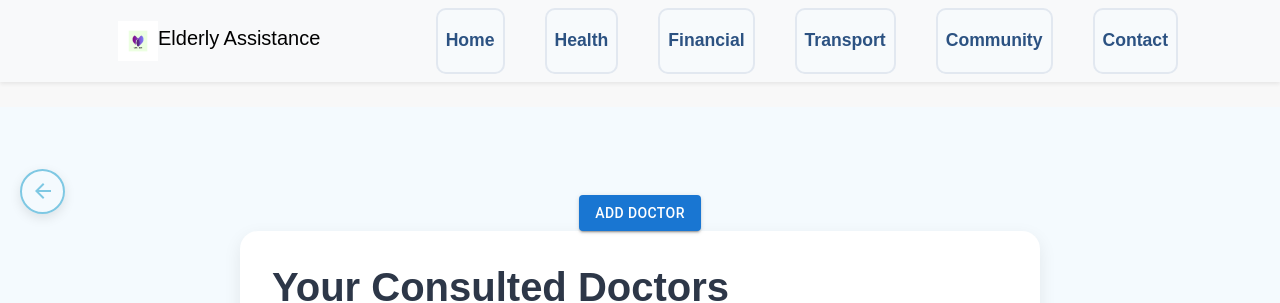
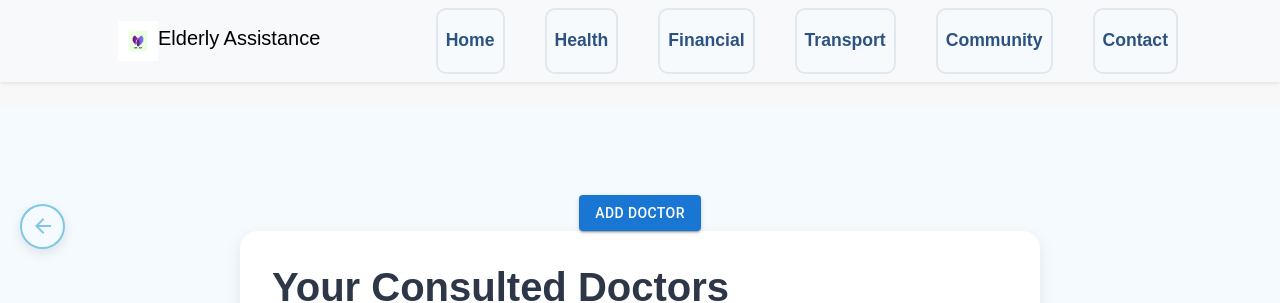
Before and after one commit to Lomash1671/vridhub-updated, a React (Vite) app: page /health/doctor in a window 1280 px wide. Shown: the top 303 px of the page. Built offline with nearby package versions, Linux system fonts and the light colour scheme; no server answers; the database is empty.

Commit message:
done wih health

```diff
--- a/src/components/health/Doctor.jsx
+++ b/src/components/health/Doctor.jsx
@@ -85,16 +85,18 @@ const Doctor = () => {
       </Helmet>
 
       <main className="doctor-main">
+
+        {/* Updated Go Back Button - NOW POSITION HIGHER */}
+        <button onClick={handleBack} className="go-back-btn">
+          <ArrowBack className="back-arrow-icon" />
+        </button>
+
+        {/* Loading Spinner */}
         {loading && (
-          <Spinner animation="border" role="status">
+          <Spinner animation="border" role="status" className="loading-spinner">
             <span className="visually-hidden">Loading...</span>
           </Spinner>
         )}
-
-        {/* Updated Go Back Button */}
-        <button onClick={handleBack} className="go-back-btn">
-          <ArrowBack className="back-arrow-icon" />
-        </button>
 
         {/* Add Doctor Button */}
         <div className="doctor-button-wrapper">
@@ -107,6 +109,7 @@ const Doctor = () => {
           </Button>
         </div>
 
+        {/* Doctors List */}
         <div className="doctor-container">
           <h2 className="section-title">Your Consulted Doctors</h2>
           <div className="doctor-list">
@@ -123,7 +126,7 @@ const Doctor = () => {
           </div>
         </div>
 
-        {/* Dialog */}
+        {/* Dialog for Adding Doctor */}
         <Dialog open={openDialog} onClose={handleCloseDialog}>
           <DialogTitle>Add Doctor</DialogTitle>
           <DialogContent>
@@ -164,7 +167,7 @@ const Doctor = () => {
           </DialogActions>
         </Dialog>
 
-        {/* Snackbar */}
+        {/* Snackbar Notification */}
         <Snackbar
           open={openSnackbar}
           autoHideDuration={6000}
--- a/src/styles/health/Doctor.css
+++ b/src/styles/health/Doctor.css
@@ -188,7 +188,7 @@ body {
 /* Go Back Button */
 .go-back-btn {
   position: absolute;
-  top: 20px;
+  top: 25px; /* corrected: now higher like Prescription page */
   left: 20px;
   display: flex;
   align-items: center;
--- a/src/styles/health/Prescription.css
+++ b/src/styles/health/Prescription.css
@@ -21,6 +21,7 @@
   display: flex;
   flex-direction: column;
   align-items: center;
+  position: relative; /* Added for absolute child positioning */
 }
 
 .prescription-title {
@@ -108,22 +109,23 @@
   margin-top: 1rem;
 }
 
-/* Go Back Button Styling */.go-back-btn {
+/* Go Back Button Styling */
+.go-back-btn {
   position: absolute;
-  top: 50px; /* Adjust lower if needed */
+  top: 85px; /* LOWERED button nicely */
   left: 20px;
-  width: 45px; /* Smaller width */
-  height: 45px; /* Same as width = perfect circle */
+  width: 45px;
+  height: 45px;
   background-color: transparent;
   border: 2px solid var(--health-primary);
-  border-radius: 50%; /* Circle */
+  border-radius: 50%;
   display: flex;
   align-items: center;
   justify-content: center;
   cursor: pointer;
   transition: all 0.3s ease;
   box-shadow: 0 4px 12px rgba(0, 0, 0, 0.1);
-  padding: 0; /* Very important! remove extra padding */
+  padding: 0;
 }
 
 .go-back-btn:hover {
@@ -133,7 +135,7 @@
 }
 
 .back-arrow-icon {
-  font-size: 20px; /* Smaller icon */
+  font-size: 24px;
   color: var(--health-primary);
   transition: color 0.3s ease;
 }
```
